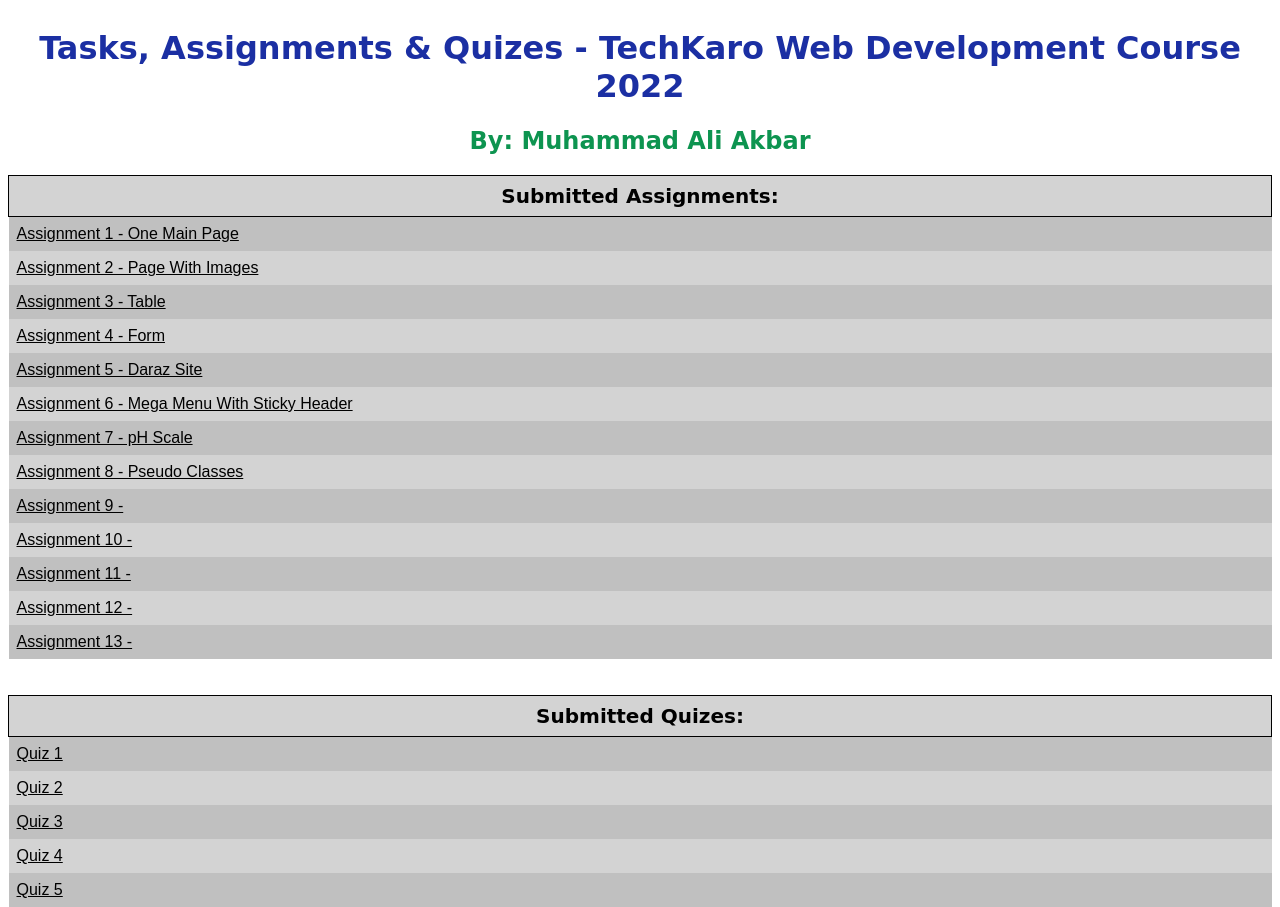
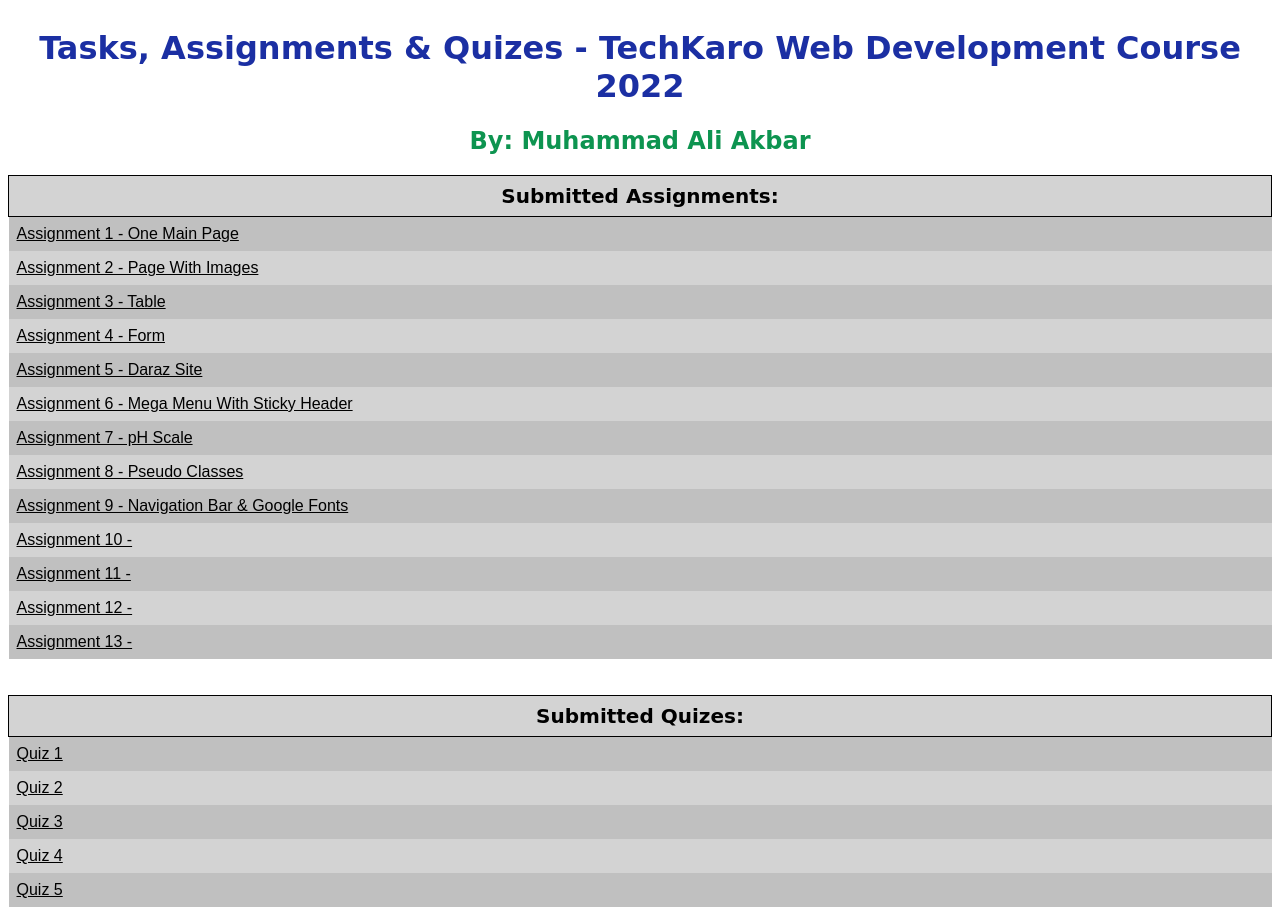
Before and after one commit to MAliAkbar22/TechKaro2022, a plain HTML site: page index.html in a window 1280 px wide. Drawn offline with Linux system fonts and the light colour scheme.

Commit message:
Update index.html

```diff
--- a/index.html
+++ b/index.html
@@ -102,7 +102,7 @@
                 <td><a href="Assignment 8 - Pseudo Classes/index.html" target="_blank">Assignment 8 - Pseudo Classes</a></td>
             </tr>
             <tr>
-                <td><a href="#" target="_blank">Assignment 9 - </a></td>
+                <td><a href="Assignment 9 - Navigation Bar & Google Fonts/index.html" target="_blank">Assignment 9 - Navigation Bar & Google Fonts</a></td>
             </tr>
             <tr>
                 <td><a href="#" target="_blank">Assignment 10 - </a></td>
```
